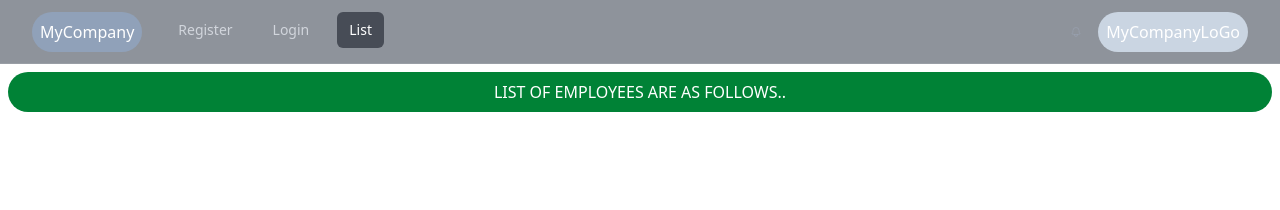
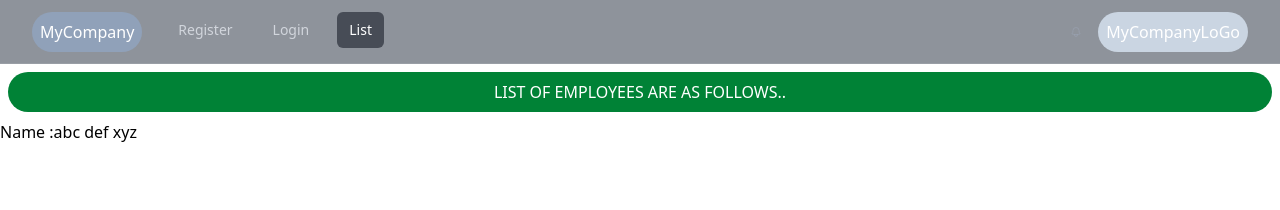
Before and after one commit to JakManC/EmployeeFrontEnd, a React (Vite) app: page /listOfEmployees in a window 1280 px wide. Shown: the top 210 px of the page. Built offline with nearby package versions, Linux system fonts and the light colour scheme.

Commit message:
Commit In Local
please Add Onto Remote

```diff
--- /dev/null
+++ b/employeeStore.js
@@ -0,0 +1,6 @@
+import { create } from "zustand";
+
+const useEmployeeStore = create((set) => ({
+  employeeArray: [{ id: 1, fName: "abc", fatherName: "def", surName: "xyz" }],
+}));
+export default useEmployeeStore;
--- a/src/components/ListEmployee.jsx
+++ b/src/components/ListEmployee.jsx
@@ -1,7 +1,9 @@
 import React from "react";
 import NavBar from "./NavBar";
+import useEmployeeStore from "../../employeeStore";
 
 function ListEmployee() {
+  const employeeArray = useEmployeeStore((state) => state.employeeArray);
   return (
     <div className="mainDiv">
       <div className="navDiv">
@@ -12,6 +14,14 @@ function ListEmployee() {
         <h1 className="bg-green-700 text-white text-center p-2 m-2 rounded-full">
           LIST OF EMPLOYEES ARE AS FOLLOWS..
         </h1>
+
+        <ul>
+          {employeeArray.map((employee) => (
+            <li key={employee.id}>
+              Name :{employee.fName} {employee.fatherName} {employee.surName}
+            </li>
+          ))}
+        </ul>
       </div>
     </div>
   );
```
